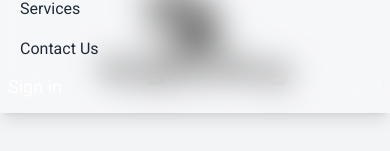
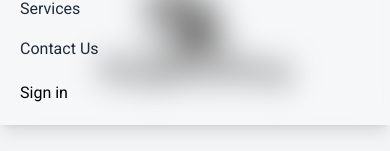
Before and after one commit to Sanele-Hlongwane/eagles-zoom, a Next.js app: page / in a window 390 px wide. Both pictures are taken after a click on the button "Open main menu". Shown: the part 163-314 px from the top of the page. Built offline with nearby package versions, Linux system fonts and the light colour scheme; no server answers.

Commit message:
Edited sign in

```diff
--- a/src/components/Navbar.tsx
+++ b/src/components/Navbar.tsx
@@ -37,7 +37,7 @@ export default function App() {
           <div className="hidden sm:block">
             <div className="ml-4 flex items-center md:ml-6">
               <SignedOut>
-                <div className="hover:text-yellow-500">
+                <div className="text-black hover:text-yellow-500 cursor-pointer">
                   <SignInButton />
                 </div>
               </SignedOut>
@@ -101,7 +101,7 @@ export default function App() {
             </Link>
           ))}
           <SignedOut>
-            <div className="text-lg lg:text-base text-white group hover:text-blue-500 cursor-pointer">
+            <div className="text-black hover:text-yellow-500 block px-3 py-2 rounded-md text-base font-medium cursor-pointer">
               <SignInButton />
             </div>
           </SignedOut>
```
